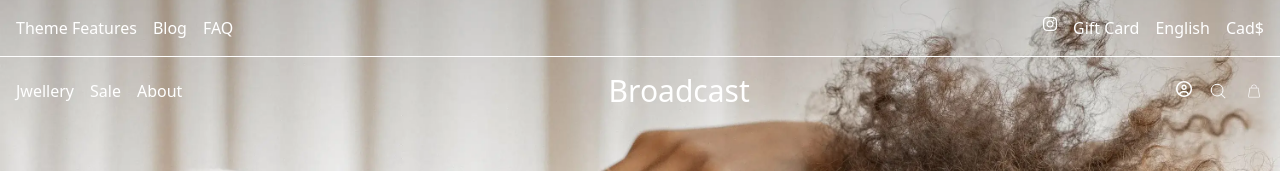
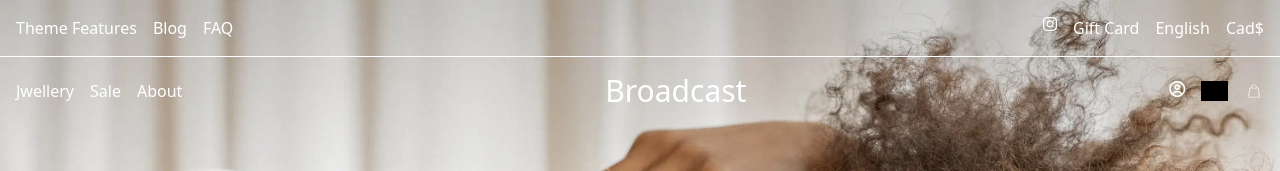
Before and after one commit to karan-meta/shopify-theme-website, a React (Vite) app: page / in a window 1280 px wide. Shown: the top 171 px of the page. Built offline with nearby package versions, Linux system fonts and the light colour scheme; grey boxes are pictures that could not be loaded.

Commit message:
Update App.jsx

```diff
--- a/src/App.jsx
+++ b/src/App.jsx
@@ -1,5 +1,7 @@
 import "./App.css";
 import bgImg from "./assets/pics/homepage_hero_shopify.webp";
+import profileOne from "./assets/pics/magifying_glass.png";
+import profileTwo from "./assets/pics/shopping_bag.png";
 
 function App() {
   return (
@@ -39,8 +41,8 @@ function App() {
             </div>
             <div className="flex space-x-4">
               <i className="fa-regular fa-circle-user text-1xl text-white"></i>
-              <img src="./src/assets/pics/magnifying_glass.png " className="invert brightness-[200%] h-5"></img>
-              <img src="./src/assets/pics/shopping_bag.png" className="invert h-5"></img>
+              <img src={profileOne} className="invert brightness-[200%] h-5"></img>
+              <img src={profileTwo} className="invert h-5"></img>
             </div>
           </div>
           <div className="relative w-fit top-60 left-10 flex flex-col space-y-6">
```
